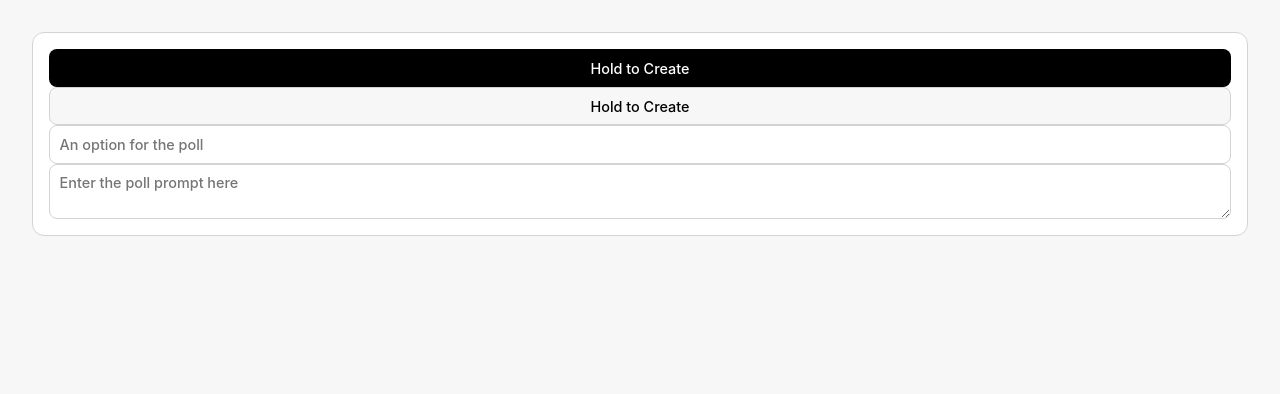
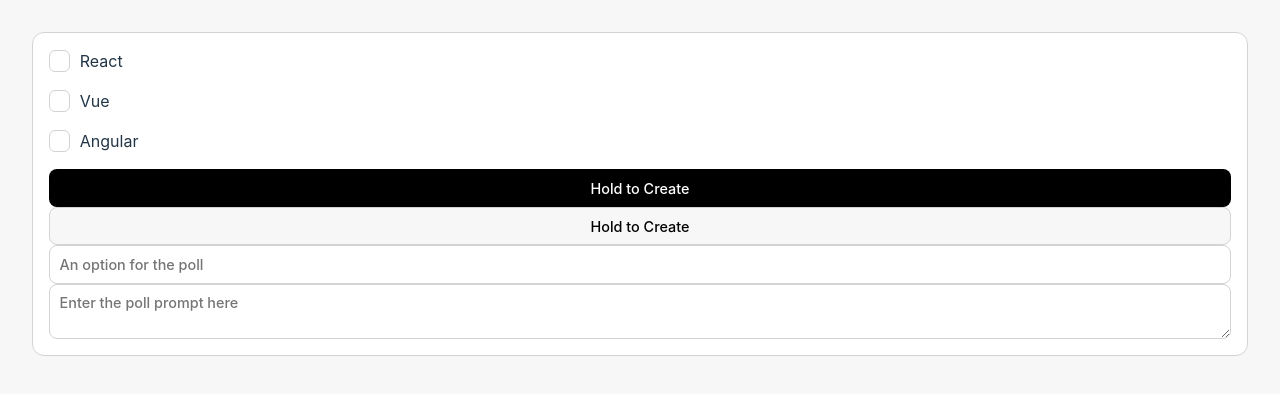
Before and after one commit to JackWRadford/polls-frontend, a React (Vite) app: page / in a window 1280 px wide. Shown: the top 394 px of the page. Built offline with nearby package versions, Linux system fonts and the light colour scheme.

Commit message:
Added the RadioSelect component.

```diff
--- a/src/App.tsx
+++ b/src/App.tsx
@@ -2,11 +2,25 @@
 import Button from "./components/button/Button";
 import Card from "./components/card/Card";
 import Input from "./components/input/Input";
+import RadioSelect from "./components/radioSelect/RadioSelect";
 import TextArea from "./components/textArea/TextArea";
 
 function App() {
 	return (
 		<Card>
+			<RadioSelect
+				options={[
+					{
+						value: "0",
+						label: "React",
+					},
+					{ value: "1", label: "Vue" },
+					{ value: "2", label: "Angular" },
+				]}
+				onSelect={function (value: string): void {
+					throw new Error("Function not implemented.");
+				}}
+			/>
 			<Button
 				label={"Hold to Create"}
 				onClick={function (): void {
--- /dev/null
+++ b/src/components/radioSelect/RadioSelect.tsx
@@ -0,0 +1,39 @@
+import { useState } from "react";
+import styles from "./radioSelect.module.css";
+
+interface Option {
+	value: string;
+	label: string;
+}
+
+interface RadioSelectProps {
+	options: Option[];
+	onSelect: (value: string) => void;
+}
+
+const RadioSelect = ({ options, onSelect }: RadioSelectProps) => {
+	const [selectedValue, setSelectedValue] = useState<string>("");
+
+	const handleSelect = (value: string) => {
+		setSelectedValue(value);
+		onSelect(value);
+	};
+
+	return (
+		<div>
+			{options.map((option) => (
+				<label key={option.value} className={styles.radioLabel}>
+					<input
+						type="radio"
+						value={option.value}
+						checked={selectedValue === option.value}
+						onChange={() => handleSelect(option.value)}
+					/>
+					{option.label}
+				</label>
+			))}
+		</div>
+	);
+};
+
+export default RadioSelect;
--- /dev/null
+++ b/src/components/radioSelect/radioSelect.module.css
@@ -0,0 +1,26 @@
+.radioLabel {
+	cursor: pointer;
+
+	display: flex;
+	align-items: flex-start;
+	margin-bottom: 1rem;
+}
+
+.radioLabel input {
+	appearance: none;
+
+	width: 1rem;
+	height: 1rem;
+	border-radius: 6px;
+	border: 1px solid var(--border-color);
+
+	margin: 0rem;
+	margin-top: 0.085rem;
+	margin-right: 0.6rem;
+
+	transition: 0.15s background-color linear;
+}
+
+.radioLabel input:checked {
+	background-color: var(--primary-color);
+}
```
